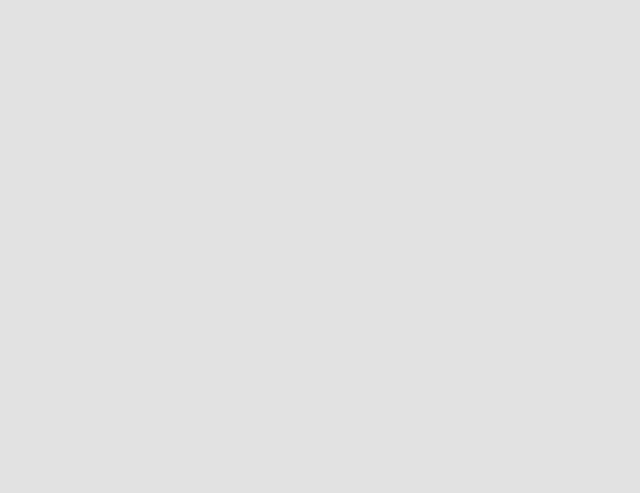
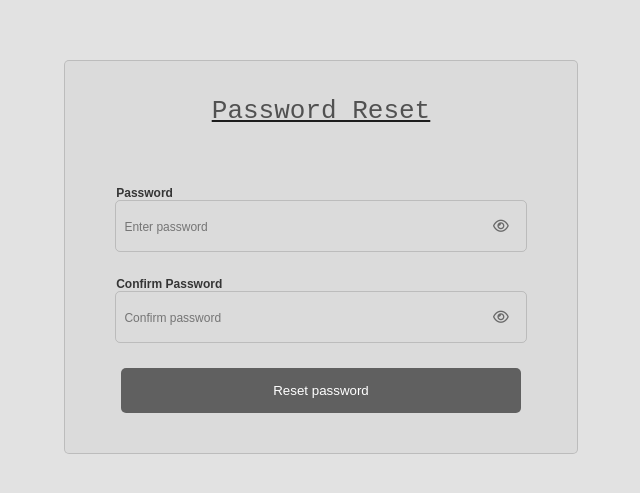
Before and after one commit to Shemaremy/React-Shopping-website, a React (Vite) app in the folder Shopping Website/: page /reset-password in a window 1280 px wide. Before the commit this address had no page. Shown: the part 143-636 px from the top of the page, without its empty margins (319-959 px from the left). Built offline with nearby package versions, Linux system fonts and the light colour scheme; a web font is replaced by a local one.

Commit message:
Reset first try

```diff
--- a/Shopping Website/package.json
+++ b/Shopping Website/package.json
@@ -17,6 +17,7 @@
     "@fortawesome/free-solid-svg-icons": "^6.5.2",
     "@fortawesome/react-fontawesome": "^0.2.0",
     "aos": "^2.3.4",
+    "email-validator": "^2.0.4",
     "history": "^5.3.0",
     "react": "^18.2.0",
     "react-country-state-city": "^1.1.3",
--- a/Shopping Website/src/App.jsx
+++ b/Shopping Website/src/App.jsx
@@ -8,6 +8,9 @@ import {handleLinkClickMobile} from './Components/Header'
 import { BrowserRouter as Router, Route, Routes, useLocation} from 'react-router-dom';
 import ProceedPayment from './Components/Payment/ProceedPayment';
 import Accounts from './Components/Accounts/Accounts';
+
+import ResetPasswordForm from './Components/Accounts/ResetPassword'
+
 
 import { Provider } from 'react-redux';
 import store from './Components/Redux store/store'
@@ -48,7 +51,7 @@ function AppRoutes() {
 
 
 
-    if (location.pathname === '/accounts') {
+    if (location.pathname === '/accounts' || location.pathname === '/reset-password') {
       document.body.style.height = '100vh';
       document.body.style.overflowY = 'auto';
     } else {
@@ -113,6 +116,7 @@ function AppRoutes() {
 
       <Route path="/payment" element={<ProceedPayment />}></Route>
       <Route path="/accounts" element={<Accounts />}></Route>
+      <Route path="/reset-password" element={<ResetPasswordForm />}></Route>
     </Routes>
   );
 }
--- a/Shopping Website/src/Components/Accounts/Accounts.css
+++ b/Shopping Website/src/Components/Accounts/Accounts.css
@@ -184,7 +184,7 @@ body {
   flex-direction: column;
 }
 
-.lower_part > p {
+.lower-part-renderer {
   font-size: 12px;
   margin-top: 20px;
   margin-bottom: 20px;
@@ -193,6 +193,8 @@ body {
   justify-content: center;
   align-items: center;
 }
+
+
 
 .Sign-up-form {
   background-color: rgba(0, 128, 0, 0);
--- a/Shopping Website/src/Components/Accounts/Accounts.jsx
+++ b/Shopping Website/src/Components/Accounts/Accounts.jsx
@@ -35,7 +35,7 @@ function Accounts() {
 
 
   // Fetch URLs
-  const GlitchUrl = 'https://test-login-authenticator.glitch.me/api';
+  const GlitchUrl = 'https://verve-users.glitch.me/api';
 
   const signUpEndpoint = `${GlitchUrl}/users`;
   const loginEndpoint = `${GlitchUrl}/login`;
@@ -602,12 +602,12 @@ function Accounts() {
           {formState === FORM_STATE.SIGNUP && SignUpForm}
           {formState === FORM_STATE.FORGOT_PASSWORD && ForgotPasswordForm}
           {formState === FORM_STATE.RESET_PASSWORD && ResetPasswordForm}
-          <p>
+          <div className='lower-part-renderer'>
             {formState === FORM_STATE.LOGIN ?
-            ( <>
-                <p>Forgot &nbsp; <a href="" onClick={() => handleFormChange(FORM_STATE.FORGOT_PASSWORD)}> Password </a>?</p>
+            ( <div className='rendered-container'>
+                <p>Forgot &nbsp; <a href="#" onClick={() => handleFormChange(FORM_STATE.FORGOT_PASSWORD)}> Password </a>?</p>
                 <p>Don't have an account? &nbsp;<a href="#" onClick={() => handleFormChange(FORM_STATE.SIGNUP)}>Sign up</a></p>
-              </>
+              </div>
             ) : formState === FORM_STATE.SIGNUP ?
             (<p>Already have an account? &nbsp; <a href="#" onClick={() => handleFormChange(FORM_STATE.LOGIN)}>Sign in</a></p>)
               : formState === FORM_STATE.RESET_PASSWORD ?
@@ -615,7 +615,7 @@ function Accounts() {
              :
              (<p>Remember your password? &nbsp; <a href="#" onClick={() => handleFormChange(FORM_STATE.LOGIN)}>Sign in</a></p>)
             }
-          </p>
+          </div>
         </div>
       </div>
       <Dialog autoOpen={autoOpenDialog} message={dialogMessage} />
--- /dev/null
+++ b/Shopping Website/src/Components/Accounts/ResetPassword.jsx
@@ -0,0 +1,129 @@
+import React, { useState } from 'react';
+import './Accounts.css';
+import Dialog from './Dialogs/Dialog';
+
+
+
+const ResetPasswordForm = ({ handleFinalReset, loading }) => {
+  const [password, setPasswordOne] = useState('');
+  const [passwordTwo, setPasswordTwo] = useState('');
+  const [errors, setErrors] = useState({});
+  const [showPasswordOne, setShowPasswordOne] = useState(false);
+  const [showPasswordTwo, setShowPasswordTwo] = useState(false);
+
+  const [autoOpenDialog, setAutoOpenDialog] = useState(false);
+  const [dialogMessage, setDialogMessage] = useState('');
+
+
+
+  const handleHidePasswordOne = () => {
+    setShowPasswordOne(!showPasswordOne);
+  };
+
+  const handleHidePasswordTwo = () => {
+    setShowPasswordTwo(!showPasswordTwo);
+  };
+
+  const validateForm = () => {
+    const newErrors = {};
+    const BorderOne = document.querySelector('.rimwe');
+    const BorderTwo = document.querySelector('.kabiri');
+
+    if (password !== passwordTwo) {
+      newErrors.passwordTwo = 'Your passwords must match!';
+      BorderOne.style.borderColor = 'red';
+      BorderTwo.style.borderColor = 'red';
+    }
+
+    if (password.length <= 8) {
+      newErrors.password = 'Password must be at least 8 characters!';
+      newErrors.passwordTwo = 'Password must be at least 8 characters!';
+      BorderOne.style.borderColor = 'red';
+      BorderTwo.style.borderColor = 'red';
+    }
+
+    return newErrors;
+  };
+
+  const handlePasswordReset = (e) => {
+    e.preventDefault();
+    const newErrors = validateForm();
+    const BorderOne = document.querySelector('.rimwe');
+    const BorderTwo = document.querySelector('.kabiri');
+
+    if (Object.keys(newErrors).length > 0) {
+      setErrors(newErrors);
+    } else {
+      setErrors({});
+      BorderOne.style.borderColor = '';
+      BorderTwo.style.borderColor = '';
+      handleFinalReset(passwordTwo);
+    }
+  };
+
+
+
+  const ResetForm = (
+    <form className='Sign-up-form' onSubmit={handlePasswordReset}>
+      <div className='two-a'>
+        <p className='indicator'>Password</p>
+        <div className='input_container for-password rimwe'>
+          <input
+            type={showPasswordOne ? 'text' : 'password'}
+            placeholder='Enter password'
+            name='FirstPassword'
+            maxLength={20}
+            value={password}
+            onChange={(e) => setPasswordOne(e.target.value)}
+            required
+          />
+          <div className='eye-container' type='button' onClick={handleHidePasswordOne}>
+            {showPasswordOne ? <i className='fa-regular fa-eye-slash'></i> : <i className='fa-regular fa-eye'></i>}
+          </div>
+        </div>
+        {errors.password && <p className='error'>{errors.password}</p>}
+      </div>
+      <div className='two-b'>
+        <p className='indicator'>Confirm Password</p>
+        <div className='input_container for-password kabiri'>
+          <input
+            type={showPasswordTwo ? 'text' : 'password'}
+            placeholder='Confirm password'
+            name='ConfPassword'
+            maxLength={20}
+            value={passwordTwo}
+            onChange={(e) => setPasswordTwo(e.target.value)}
+            required
+          />
+          <div className='eye-container' type='button' onClick={handleHidePasswordTwo}>
+            {showPasswordTwo ? <i className='fa-regular fa-eye-slash'></i> : <i className='fa-regular fa-eye'></i>}
+          </div>
+        </div>
+        {errors.passwordTwo && <p className='error'>{errors.passwordTwo}</p>}
+      </div>
+      <div className='three'>
+        <button className='account_button' type='submit'>
+          {loading ? <i className='fa-solid fa-spinner fa-spin'></i> : 'Reset password'}
+        </button>
+      </div>
+    </form>
+  );
+
+
+
+
+
+  return (
+    <div className="Account-parent">
+        <div className='Form-container'>
+            <div className='upper_part'>
+                <h1 className='upper_part'>Password Reset</h1>
+            </div>
+            <div className='lower_part'>{ResetForm}</div>
+            <div className='lower-part-renderer'></div>
+        </div>
+    </div>
+  );
+};
+
+export default ResetPasswordForm;
--- a/Shopping Website/src/Components/Accounts/server/server.js
+++ b/Shopping Website/src/Components/Accounts/server/server.js
@@ -1,3 +1,4 @@
+// This how my server from Glitch looks like
 require('dotenv').config();
 
 const express = require('express');
@@ -27,7 +28,7 @@ app.use(express.json());
 // DB Connection
 async function connectDB() {
   // const localUri = 'mongodb://localhost:27017/Test';
-  const uri = 'mongodb+srv://RemyTest:mamito@testproject.qjbm0.mongodb.net/?retryWrites=true&w=majority&appName=TestProject'
+  const uri = process.env.MONGODB_URI;
   try {
     await mongoose.connect(uri);
     console.log('MongoDB connected');
@@ -143,6 +144,7 @@ app.post('/api/forgot', async (req, res) => {
         { expiresIn: '2m' }
       );
       const resetLink = `http://localhost:5173/reset-password?token=${token}`;
+      //const resetLink = `https://v3rve.netlify.app/reset-password?token=${token}`;
 
       const msg = {
         to: Email,
--- a/Shopping Website/src/Components/Header.css
+++ b/Shopping Website/src/Components/Header.css
@@ -62,7 +62,7 @@ h4 {
   align-items: center;
 }
 
-a {
+.desk_links > a {
   width: auto;
   display: flex;
   justify-content: center;
@@ -81,7 +81,7 @@ a {
   cursor: pointer;
 }
 
-a:hover {
+.desk_links > a:hover {
   color: rgb(0, 255, 0);
 }
 
@@ -1538,7 +1538,7 @@ a:hover {
     width: 70%;
   }
 
-  a {
+  .desk_links > a {
     font-size: 11px;
     padding: 0;
   }
--- a/package.json
+++ /dev/null
@@ -1,5 +0,0 @@
-{
-  "dependencies": {
-    "aos": "^2.3.4"
-  }
-}
```
Also changed, not shown: 2 other files (tests, documents, lock files or other folders).
